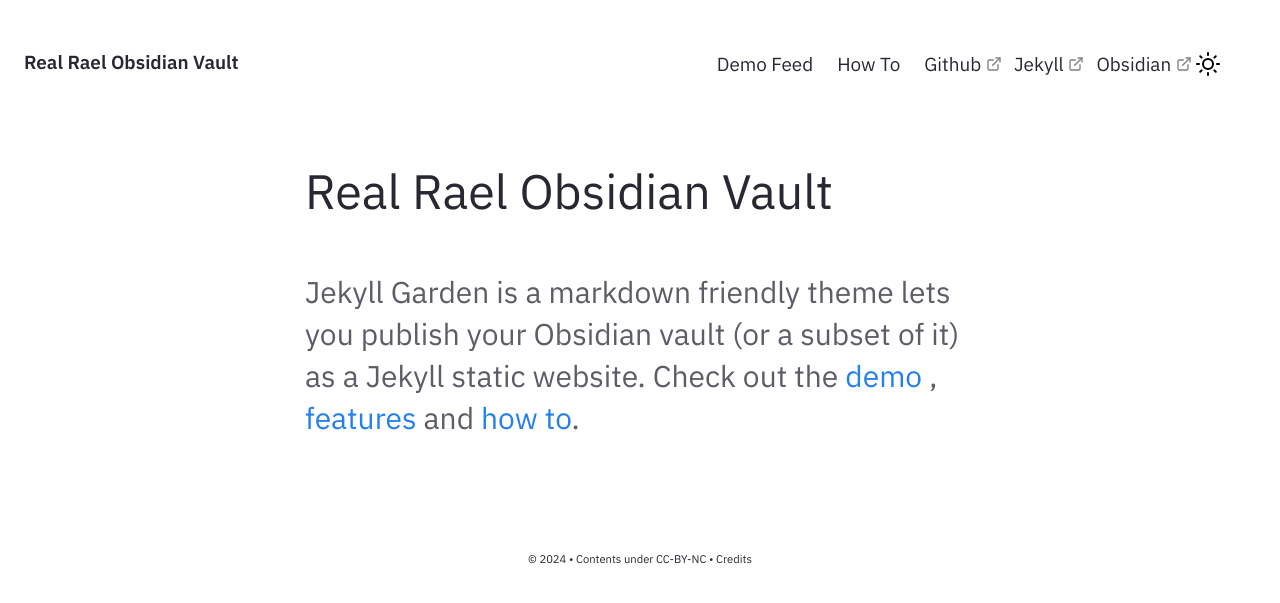
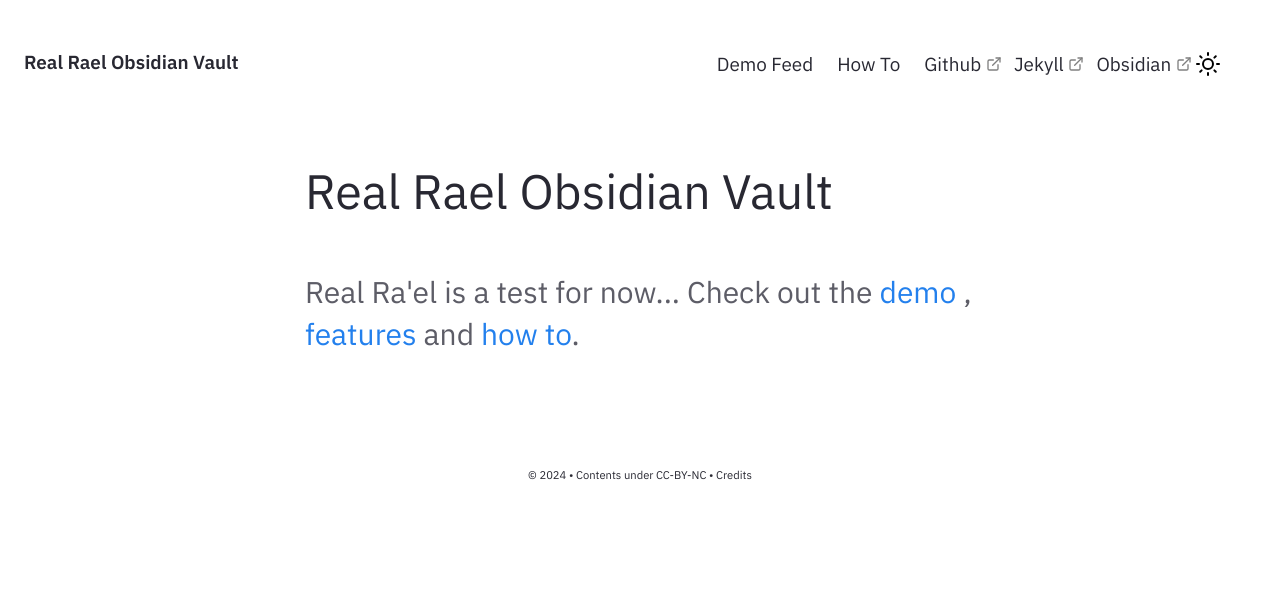
Before and after one commit to DMZemo/dmzemo.github.io, a Jekyll site: the page built from pages/index.md, in a window 1280 px wide. Shown: the top 603 px of the page. Built offline with Jekyll 4.4.1, drawn with Linux system fonts in a browser that asks for light colours.

Commit message:
Update Homepage.html

```diff
--- a/_includes/Homepage.html
+++ b/_includes/Homepage.html
@@ -1,7 +1,7 @@
 <div class="home-intro">
     <div class="jumbo">{{site.heading}} </div>
     <div class="home-sub-text"> <h3>
-        Jekyll Garden is a markdown friendly theme lets you publish your Obsidian vault (or a subset of it) as a Jekyll static website.
+        Real Ra'el is a test for now...
         Check out the <a href="{{'/notes' | relative_url}}"> demo </a>, <a href="{{'/post/features' | relative_url}}"> features </a> and <a href="{{'/post/how-to' | relative_url}}"> how to</a>.
         </h3>
 </div> </div>
```
